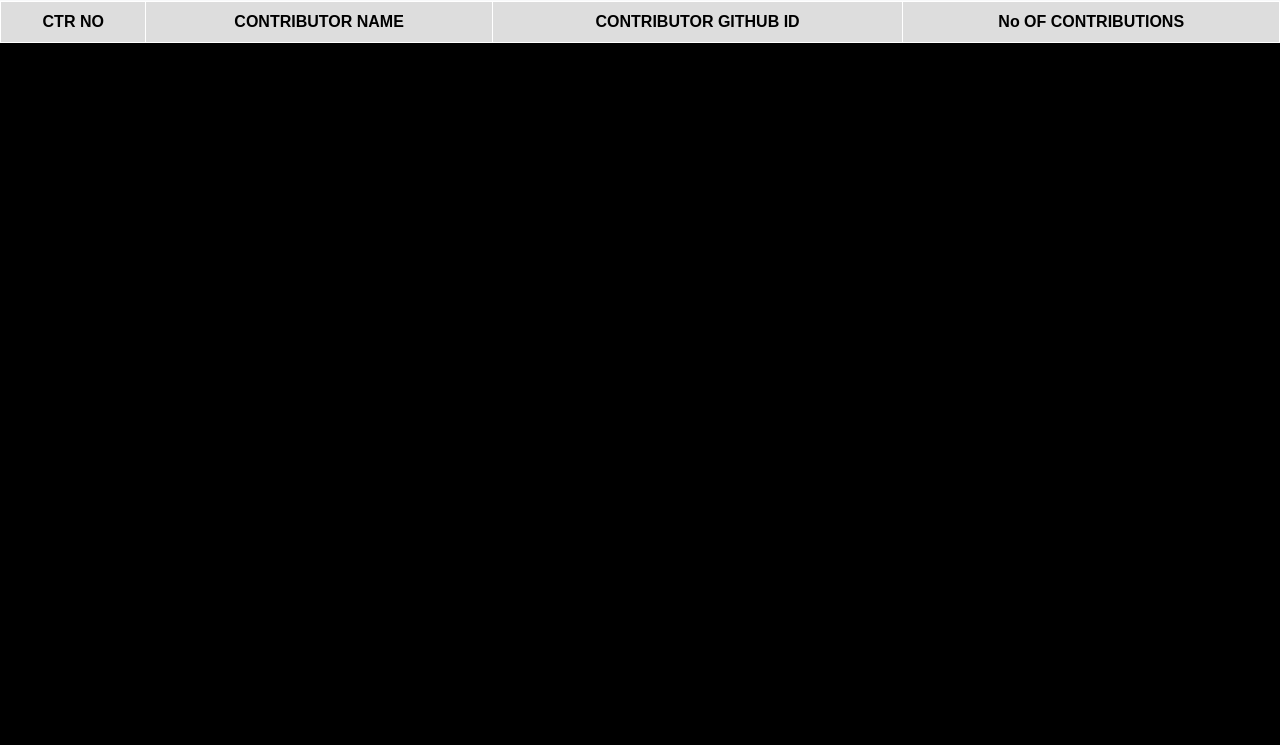
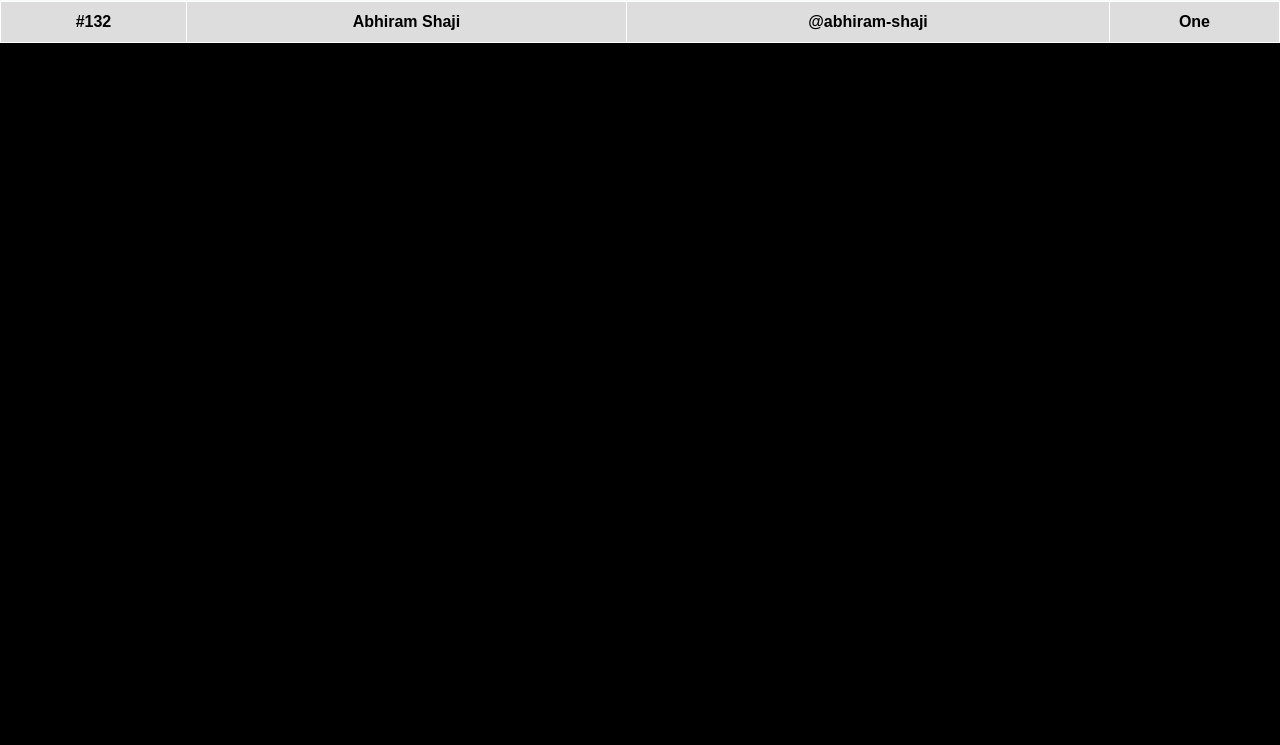
Before and after one commit to yelynn1/tictactoe, a plain HTML site: page contributors.html in a window 1280 px wide. Shown: the part 55-800 px from the top of the page. Drawn offline with nearby package versions, Linux system fonts and the light colour scheme; no server answers.

Commit message:
Populated contributors html file

```diff
--- a/contributors.html
+++ b/contributors.html
@@ -25,10 +25,10 @@
     <!-- Table will be generated dynamically using github API-->
     <table id="counthere">
       <tr>
-        <th>CTR NO</th>
-        <th>CONTRIBUTOR NAME</th>
-        <th>CONTRIBUTOR GITHUB ID</th>
-        <th>No OF CONTRIBUTIONS</th>
+        <th>#132</th>
+        <th>Abhiram Shaji</th>
+        <th>@abhiram-shaji</th>
+        <th>One</th>
       </tr>
     </table>
   </body>
```
